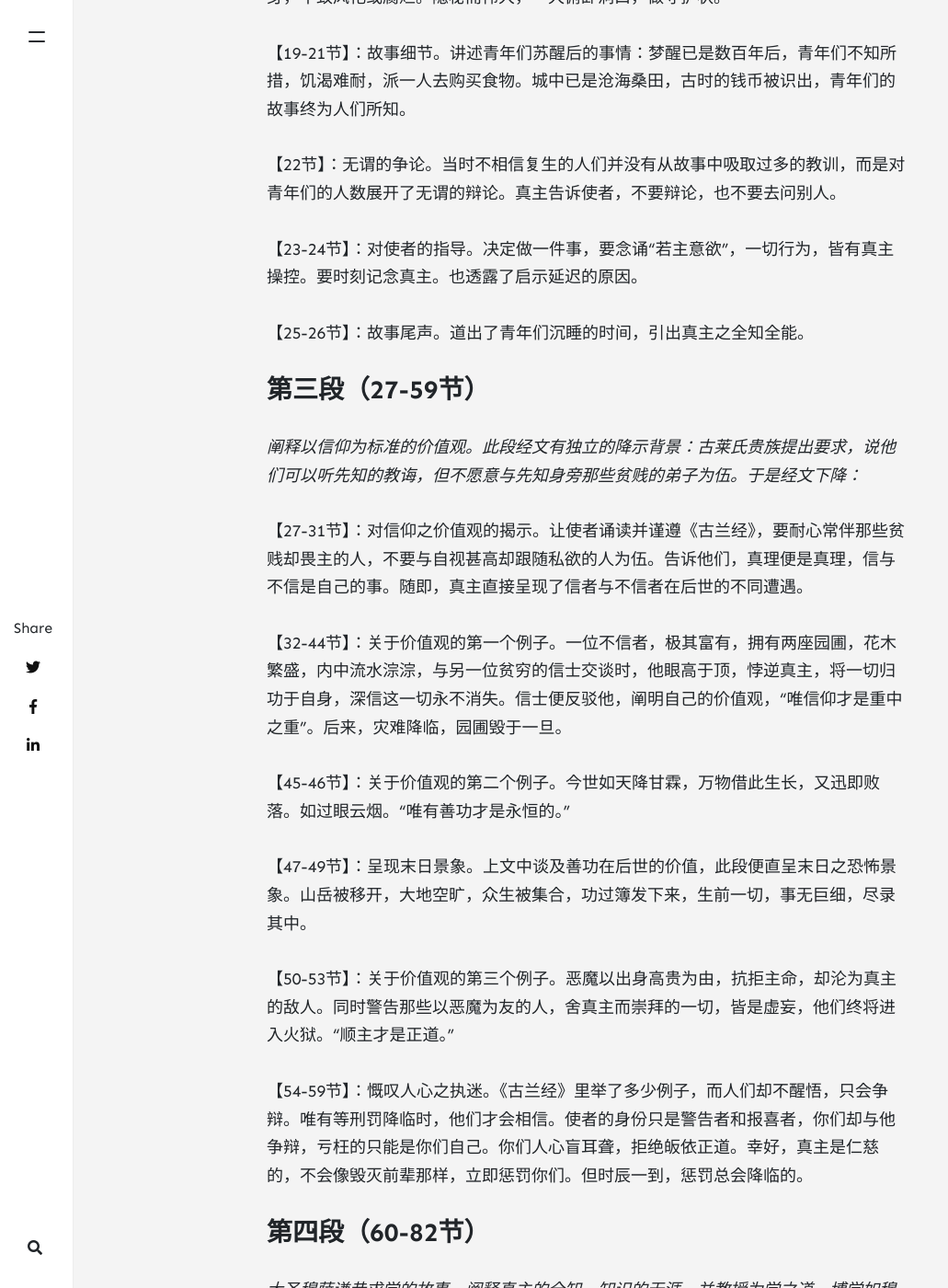
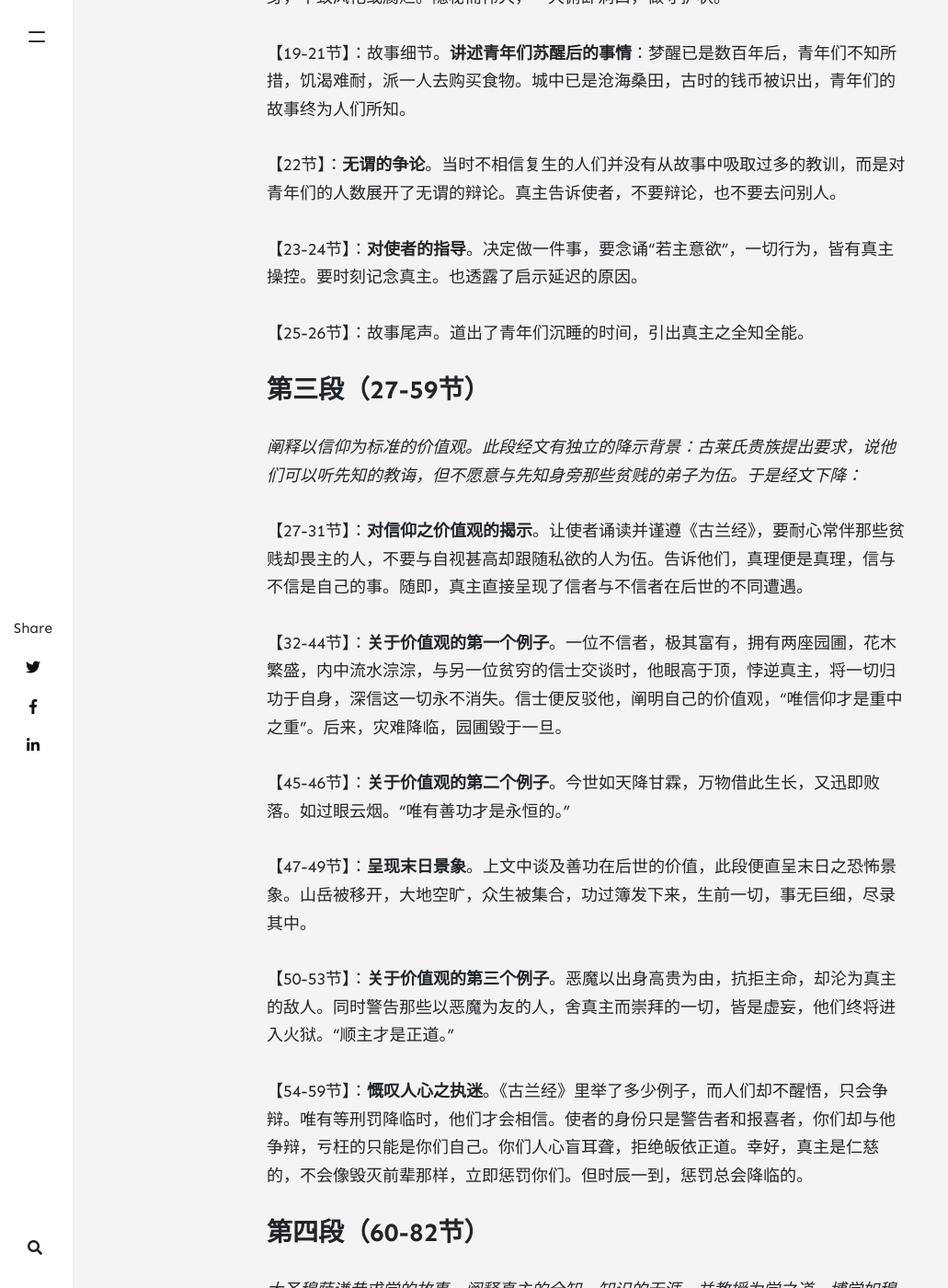
Before and after one commit to IslamTalk/IslamTalk.github.io, a Jekyll site: the page built from _posts/2023-9-11-青年必读的《山洞章》.md, in a window 1280 px wide and 1400 px high, scrolled down 2283 px. Shown: the whole window at 92% size, without its empty margins (0-1031 px from the left). Built offline with Jekyll 4.4.1, drawn with Linux system fonts in a browser that asks for light colours; nearby versions of some CDN libraries; comment, search, counter and statistics services are not loaded; some of the changed text lies outside the part shown.

Commit message:
Update 2023-9-11-青年必读的《山洞章》.md

```diff
--- a/_posts/2023-9-11-青年必读的《山洞章》.md
+++ b/_posts/2023-9-11-青年必读的《山洞章》.md
@@ -32,9 +32,9 @@ image: assets/images/极简经注/青年必读的《山洞章》.jpg
 
 *为全文铺垫。*
 
-【1-5节】：阐述《古兰经》的中正不偏，以及降示《古兰经》的宗旨：为信士报喜，警告不信者。
+【1-5节】：**阐述《古兰经》的中正不偏，以及降示《古兰经》的宗旨：为信士报喜，警告不信者。**
 
-【6-8节】：安慰先知。不必为人们的抗拒太过忧伤，今世短暂，一切都将被毁灭。
+【6-8节】：**安慰先知**。不必为人们的抗拒太过忧伤，今世短暂，一切都将被毁灭。
 
 ### 第二段（9-26节）
 
@@ -42,13 +42,13 @@ image: assets/images/极简经注/青年必读的《山洞章》.jpg
 
 【9-12节】：故事综述。并告诉先知不必为后面的故事过分惊讶。
 
-【13-18节】：故事细节。讲述青年们入洞隐居的原因：世风堕落，全民迷信，几位青年愤而离家，逃往山洞。真主便让他们在洞中睁眼安睡三百余年，用阳光滋润，使左右翻身，不致风化或腐烂。隐秘而伟大，一犬俯卧洞口，做守护状。
+【13-18节】：故事细节。**讲述青年们入洞隐居的原因**：世风堕落，全民迷信，几位青年愤而离家，逃往山洞。真主便让他们在洞中睁眼安睡三百余年，用阳光滋润，使左右翻身，不致风化或腐烂。隐秘而伟大，一犬俯卧洞口，做守护状。
 
-【19-21节】：故事细节。讲述青年们苏醒后的事情：梦醒已是数百年后，青年们不知所措，饥渴难耐，派一人去购买食物。城中已是沧海桑田，古时的钱币被识出，青年们的故事终为人们所知。
+【19-21节】：故事细节。**讲述青年们苏醒后的事情**：梦醒已是数百年后，青年们不知所措，饥渴难耐，派一人去购买食物。城中已是沧海桑田，古时的钱币被识出，青年们的故事终为人们所知。
 
-【22节】：无谓的争论。当时不相信复生的人们并没有从故事中吸取过多的教训，而是对青年们的人数展开了无谓的辩论。真主告诉使者，不要辩论，也不要去问别人。
+【22节】：**无谓的争论**。当时不相信复生的人们并没有从故事中吸取过多的教训，而是对青年们的人数展开了无谓的辩论。真主告诉使者，不要辩论，也不要去问别人。
 
-【23-24节】：对使者的指导。决定做一件事，要念诵“若主意欲”，一切行为，皆有真主操控。要时刻记念真主。也透露了启示延迟的原因。
+【23-24节】：**对使者的指导**。决定做一件事，要念诵“若主意欲”，一切行为，皆有真主操控。要时刻记念真主。也透露了启示延迟的原因。
 
 【25-26节】：故事尾声。道出了青年们沉睡的时间，引出真主之全知全能。
 
@@ -56,17 +56,17 @@ image: assets/images/极简经注/青年必读的《山洞章》.jpg
 
 *阐释以信仰为标准的价值观。此段经文有独立的降示背景：古莱氏贵族提出要求，说他们可以听先知的教诲，但不愿意与先知身旁那些贫贱的弟子为伍。于是经文下降：*
 
-【27-31节】：对信仰之价值观的揭示。让使者诵读并谨遵《古兰经》，要耐心常伴那些贫贱却畏主的人，不要与自视甚高却跟随私欲的人为伍。告诉他们，真理便是真理，信与不信是自己的事。随即，真主直接呈现了信者与不信者在后世的不同遭遇。
+【27-31节】：**对信仰之价值观的揭示**。让使者诵读并谨遵《古兰经》，要耐心常伴那些贫贱却畏主的人，不要与自视甚高却跟随私欲的人为伍。告诉他们，真理便是真理，信与不信是自己的事。随即，真主直接呈现了信者与不信者在后世的不同遭遇。
 
-【32-44节】：关于价值观的第一个例子。一位不信者，极其富有，拥有两座园圃，花木繁盛，内中流水淙淙，与另一位贫穷的信士交谈时，他眼高于顶，悖逆真主，将一切归功于自身，深信这一切永不消失。信士便反驳他，阐明自己的价值观，“唯信仰才是重中之重”。后来，灾难降临，园圃毁于一旦。
+【32-44节】：**关于价值观的第一个例子**。一位不信者，极其富有，拥有两座园圃，花木繁盛，内中流水淙淙，与另一位贫穷的信士交谈时，他眼高于顶，悖逆真主，将一切归功于自身，深信这一切永不消失。信士便反驳他，阐明自己的价值观，“唯信仰才是重中之重”。后来，灾难降临，园圃毁于一旦。
 
-【45-46节】：关于价值观的第二个例子。今世如天降甘霖，万物借此生长，又迅即败落。如过眼云烟。“唯有善功才是永恒的。”
+【45-46节】：**关于价值观的第二个例子**。今世如天降甘霖，万物借此生长，又迅即败落。如过眼云烟。“唯有善功才是永恒的。”
 
-【47-49节】：呈现末日景象。上文中谈及善功在后世的价值，此段便直呈末日之恐怖景象。山岳被移开，大地空旷，众生被集合，功过簿发下来，生前一切，事无巨细，尽录其中。
+【47-49节】：**呈现末日景象**。上文中谈及善功在后世的价值，此段便直呈末日之恐怖景象。山岳被移开，大地空旷，众生被集合，功过簿发下来，生前一切，事无巨细，尽录其中。
 
-【50-53节】：关于价值观的第三个例子。恶魔以出身高贵为由，抗拒主命，却沦为真主的敌人。同时警告那些以恶魔为友的人，舍真主而崇拜的一切，皆是虚妄，他们终将进入火狱。“顺主才是正道。”
+【50-53节】：**关于价值观的第三个例子**。恶魔以出身高贵为由，抗拒主命，却沦为真主的敌人。同时警告那些以恶魔为友的人，舍真主而崇拜的一切，皆是虚妄，他们终将进入火狱。“顺主才是正道。”
 
-【54-59节】：慨叹人心之执迷。《古兰经》里举了多少例子，而人们却不醒悟，只会争辩。唯有等刑罚降临时，他们才会相信。使者的身份只是警告者和报喜者，你们却与他争辩，亏枉的只能是你们自己。你们人心盲耳聋，拒绝皈依正道。幸好，真主是仁慈的，不会像毁灭前辈那样，立即惩罚你们。但时辰一到，惩罚总会降临的。
+【54-59节】：**慨叹人心之执迷**。《古兰经》里举了多少例子，而人们却不醒悟，只会争辩。唯有等刑罚降临时，他们才会相信。使者的身份只是警告者和报喜者，你们却与他争辩，亏枉的只能是你们自己。你们人心盲耳聋，拒绝皈依正道。幸好，真主是仁慈的，不会像毁灭前辈那样，立即惩罚你们。但时辰一到，惩罚总会降临的。
 
 ### 第四段（60-82节）
 
@@ -104,7 +104,7 @@ image: assets/images/极简经注/青年必读的《山洞章》.jpg
 
 【109节】：呼应穆萨求学的故事，揭示学无止境。同时，关于鲁哈（精神）的问题，真主的回答是“那是真主的机密。你们只被赐予极少的知识。”（这段经文在夜行章中。）古莱氏人却说：“不，我们知识渊博。”于是这段经文为回应他们而降示。
 
-【110节】：最后一个问题：一切皆由真主赐予，无论知识还是权力 ，那么，我们人类能做什么？使者的回答是：“我也是与你们一样的凡人，只是我得到了启示，你们的主是唯一的主。谁如果想要遇见他的养主，则要行善，并且不要崇拜其它物。”，即一切都将化作浮云，唯有正信与善功能够永恒。
+【110节】：最后一个问题：一切皆由真主赐予，无论知识还是权力 ，那么，我们人类能做什么？使者的回答是：“**我也是与你们一样的凡人，只是我得到了启示，你们的主是唯一的主。谁如果想要遇见他的养主，则要行善，并且不要崇拜其它物。**”，**即一切都将化作浮云，唯有正信与善功能够永恒**。
 
 ## 参考文献
 
```
